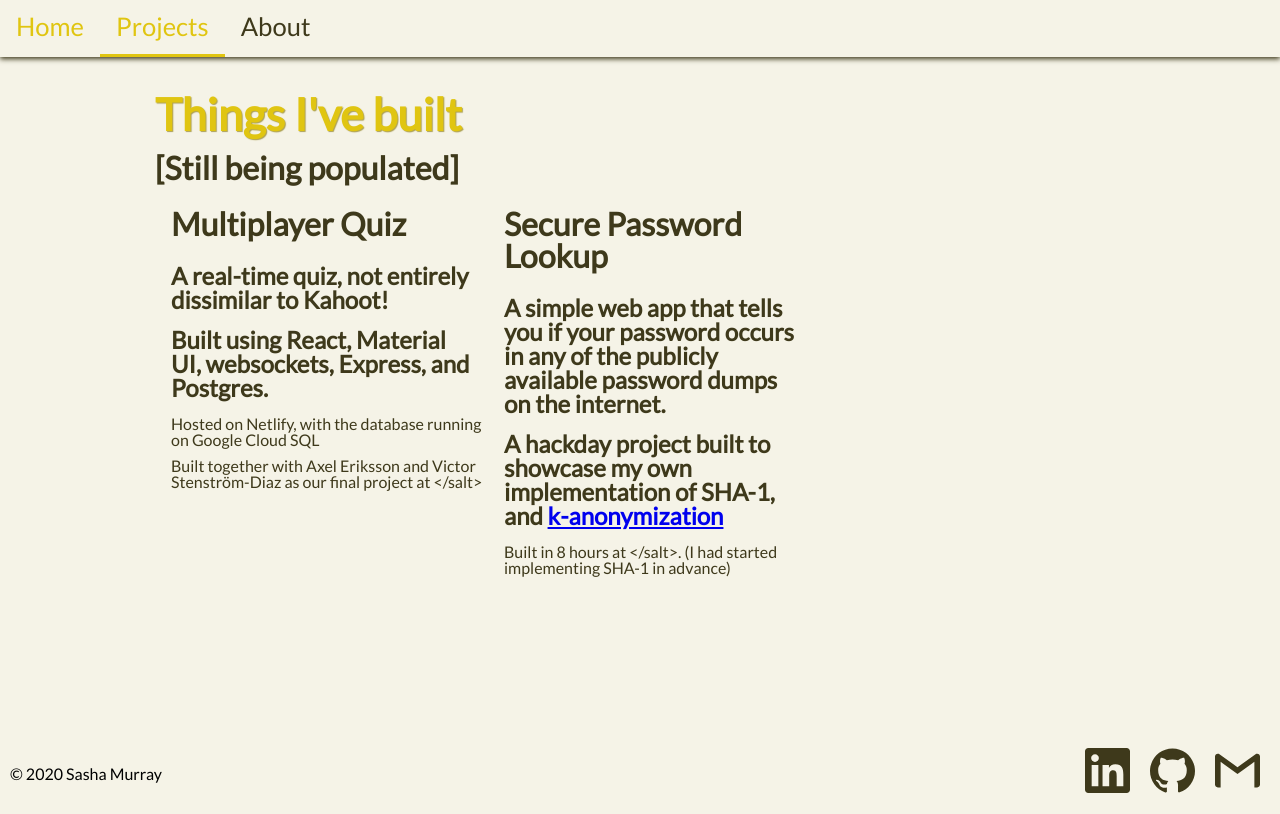
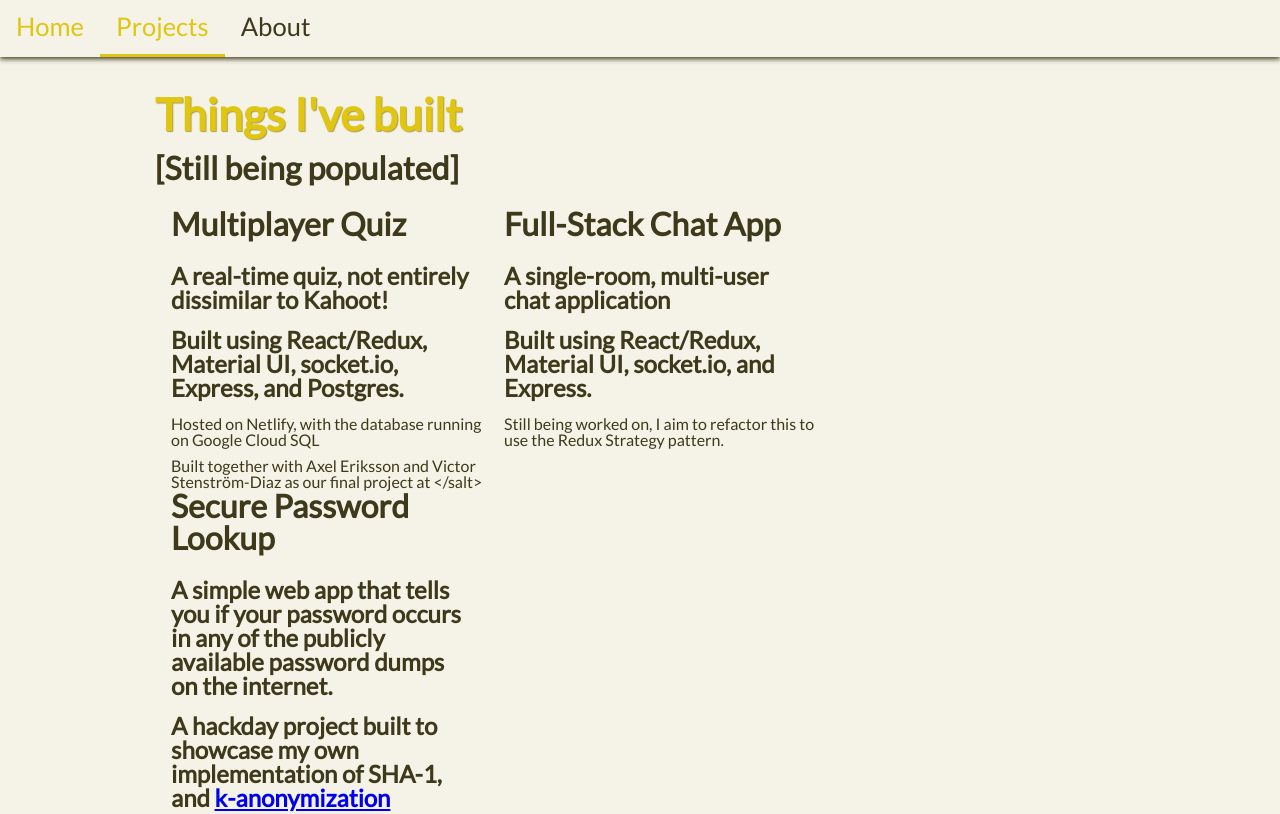
Before and after one commit to sasha-murray/sasha-murray.github.io, a React (Create React App) app: page /projects in a window 1280 px wide. Shown: the top 814 px of the page. Built offline with nearby package versions, Linux system fonts and the light colour scheme.

Commit message:
Added content

```diff
--- a/src/pages/Projects/Projects.js
+++ b/src/pages/Projects/Projects.js
@@ -12,10 +12,18 @@ export const Projects = () => {
           <header>
             <h2>Multiplayer Quiz</h2>
             <p>A real-time quiz, not entirely dissimilar to Kahoot!</p>
-            <p>Built using React, Material UI, websockets, Express, and Postgres.</p>
+            <p>Built using React/Redux, Material UI, socket.io, Express, and Postgres.</p>
           </header>
           <p>Hosted on Netlify, with the database running on Google Cloud SQL</p>
           <p>Built together with Axel Eriksson and Victor Stenström-Diaz as our final project at &lt;/salt&gt;</p>
+        </section>
+        <section>
+          <header>
+            <h2>Full-Stack Chat App</h2>
+            <p>A single-room, multi-user chat application</p>
+            <p>Built using React/Redux, Material UI, socket.io, and Express.</p>
+          </header>
+          <p>Still being worked on, I aim to refactor this to use the Redux Strategy pattern.</p>
         </section>
         <section>
           <header>
```
